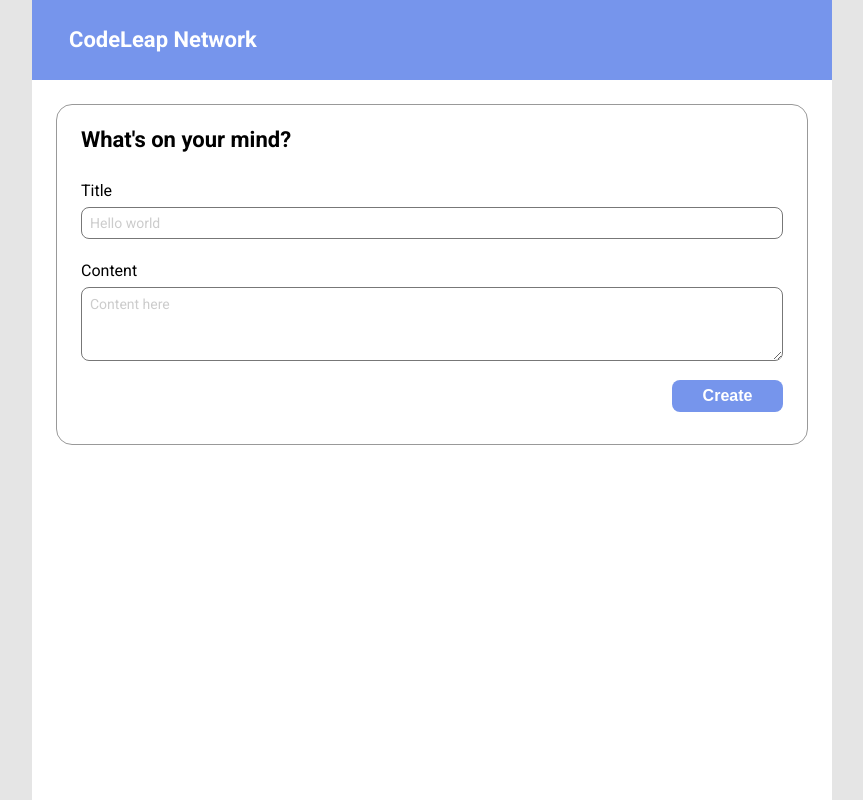
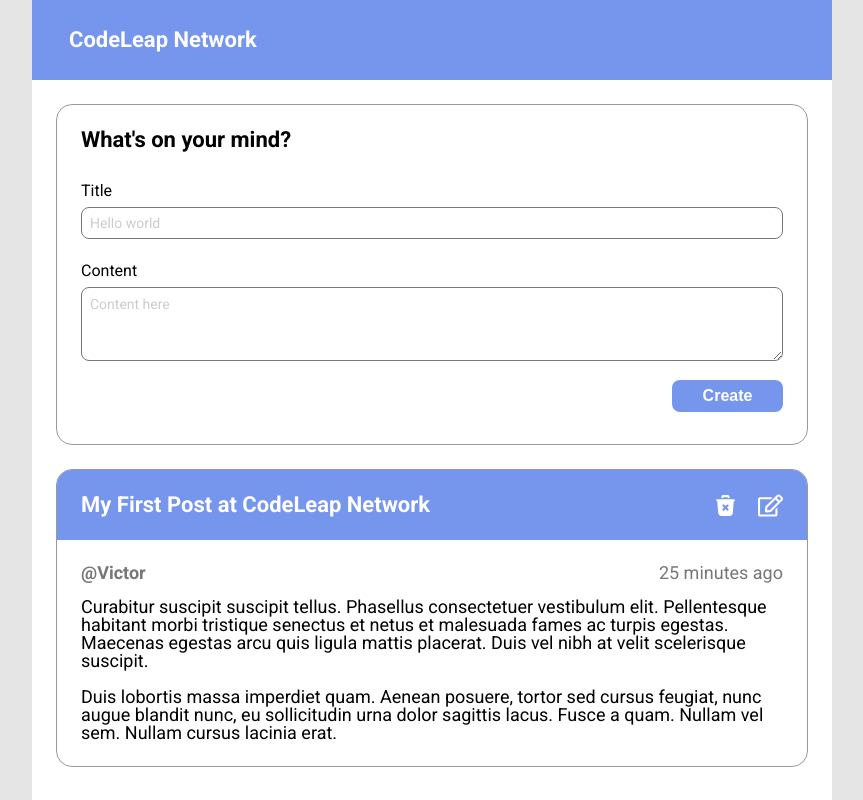
Before and after one commit to Guilherme-NL/network_next, a Next.js app: page /network in a window 1280 px wide. Shown: the whole page, without its empty margins (208-1071 px from the left). Built offline with nearby package versions, Linux system fonts and the light colour scheme.

Commit message:
feat: add posts layout

```diff
--- a/package.json
+++ b/package.json
@@ -20,6 +20,8 @@
     "postcss": "8.4.23",
     "react": "18.2.0",
     "react-dom": "18.2.0",
+    "react-icons": "^4.8.0",
+    "react-ionicons": "^4.2.0",
     "styled-components": "^5.3.10",
     "tailwindcss": "3.3.2",
     "typescript": "5.0.4"
--- /dev/null
+++ b/src/components/Posts.tsx
@@ -0,0 +1,99 @@
+import styled from "styled-components";
+import { TbTrashXFilled } from "react-icons/tb";
+import { FaRegEdit } from "react-icons/fa";
+
+const Container = styled.div`
+  width: 100%;
+  background: #ffffff;
+  border: 1px solid #999999;
+  border-radius: 16px;
+  margin-top: 24px;
+`;
+
+const Header = styled.div`
+  display: flex;
+  justify-content: space-between;
+  align-items: center;
+  height: 70px;
+  width: 100%;
+  background-color: #7695ec;
+  border-radius: 15px 15px 0px 0px;
+  padding: 24px;
+
+  h1 {
+    color: #ffffff;
+  }
+`;
+
+const EditIcons = styled.div`
+  width: 70px;
+  display: flex;
+  justify-content: space-between;
+
+  .icon {
+    color: #ffffff;
+    width: 25px;
+    height: auto;
+    cursor: pointer;
+  }
+`;
+
+const Body = styled.div`
+  padding: 24px;
+
+  .post_owner {
+    font-weight: 700;
+    color: #777777;
+    font-size: 18px;
+  }
+
+  .post_time {
+    font-weight: 400;
+    color: #777777;
+    font-size: 18px;
+  }
+
+  .post_content {
+    font-weight: 400;
+    font-size: 18px;
+    color: #000000;
+  }
+`;
+
+const BodyHeader = styled.div`
+  display: flex;
+  justify-content: space-between;
+  align-items: center;
+`;
+
+export default function Posts() {
+  return (
+    <Container>
+      <Header>
+        <h1>My First Post at CodeLeap Network</h1>
+        <EditIcons>
+          <TbTrashXFilled className="icon" />
+          <FaRegEdit className="icon" />
+        </EditIcons>
+      </Header>
+      <Body>
+        <BodyHeader>
+          <p className="post_owner">@Victor</p>
+          <p className="post_time">25 minutes ago</p>
+        </BodyHeader>
+
+        <br />
+        <p className="post_content">
+          Curabitur suscipit suscipit tellus. Phasellus consectetuer vestibulum
+          elit. Pellentesque habitant morbi tristique senectus et netus et
+          malesuada fames ac turpis egestas. Maecenas egestas arcu quis ligula
+          mattis placerat. Duis vel nibh at velit scelerisque suscipit. <br />{" "}
+          <br /> Duis lobortis massa imperdiet quam. Aenean posuere, tortor sed
+          cursus feugiat, nunc augue blandit nunc, eu sollicitudin urna dolor
+          sagittis lacus. Fusce a quam. Nullam vel sem. Nullam cursus lacinia
+          erat.
+        </p>
+      </Body>
+    </Container>
+  );
+}
--- a/src/pages/network.tsx
+++ b/src/pages/network.tsx
@@ -1,6 +1,7 @@
 import styled from "styled-components";
 import Header from "@/components/Header";
 import YourMind from "@/components/YourMind";
+import Posts from "@/components/Posts";
 
 const Container = styled.div`
   display: flex;
@@ -22,6 +23,7 @@
       <Content>
         <Header />
         <YourMind />
+        <Posts />
       </Content>
     </Container>
   );
```
Also changed, not shown: 1 other file (tests, documents, lock files or other folders).
